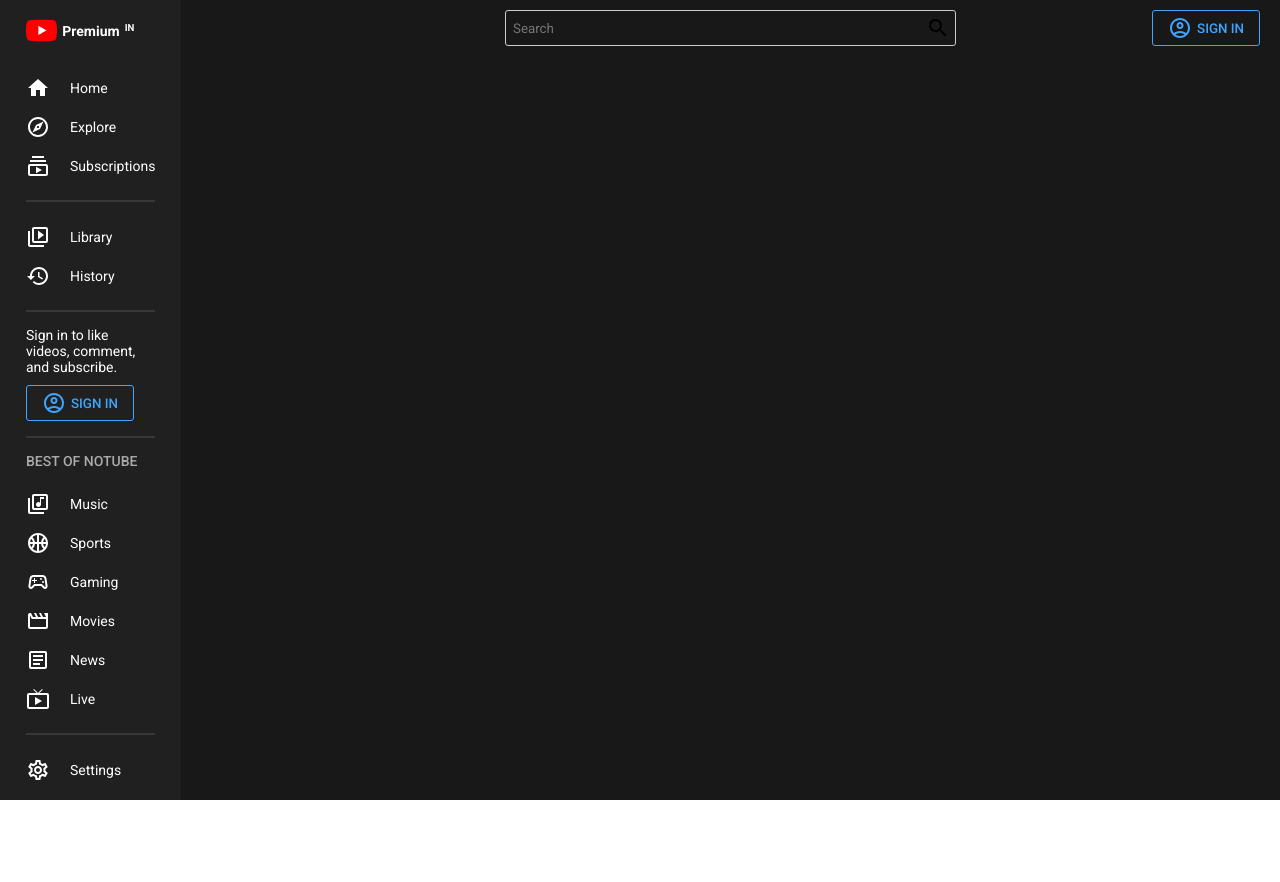
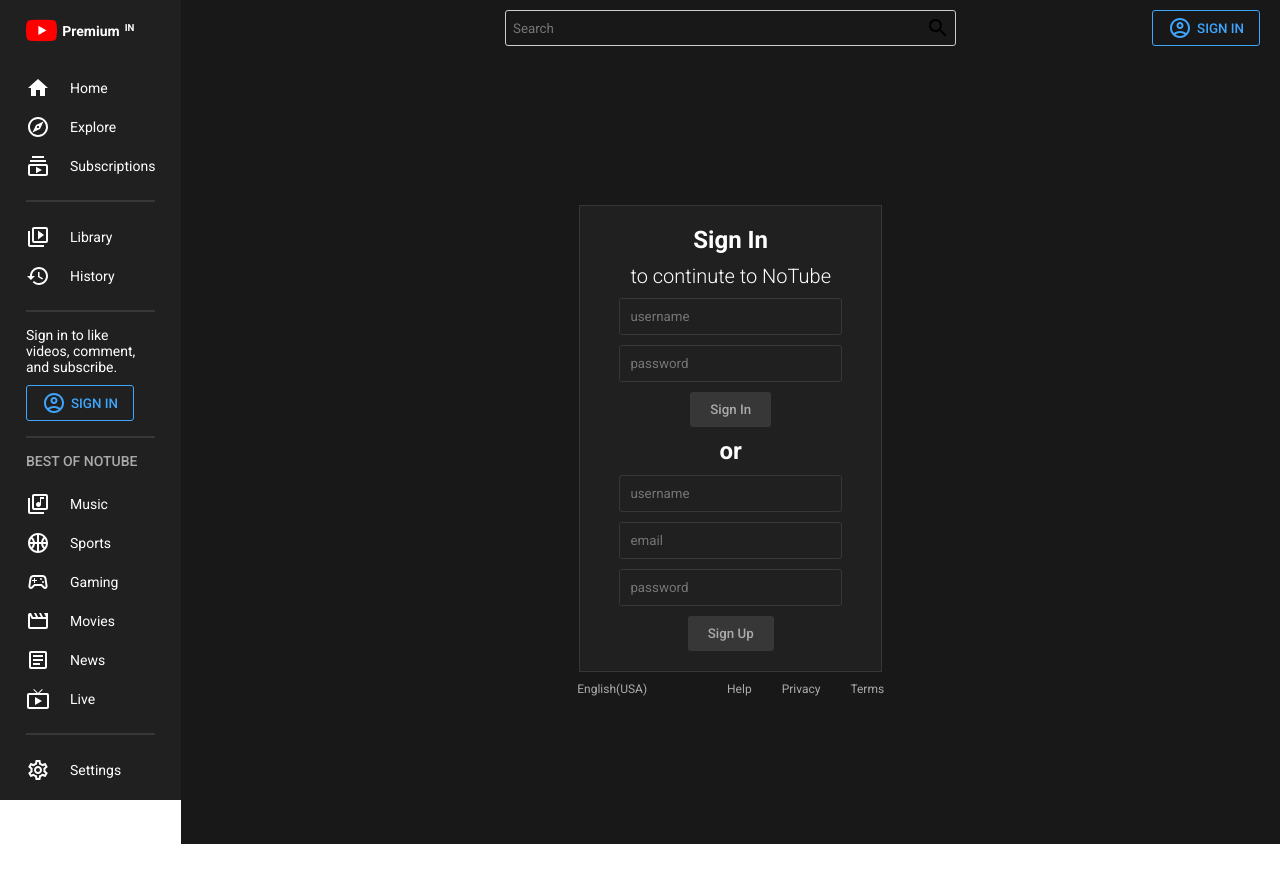
Before and after one commit to vrindavan/YouTubeFrontEnd, a React (Create React App) app: page /signin in a window 1280 px wide. Shown: the top 882 px of the page. Built offline with nearby package versions, Linux system fonts and the light colour scheme.

Commit message:
sign in page

```diff
--- a/src/App.jsx
+++ b/src/App.jsx
@@ -7,6 +7,7 @@
 import { BrowserRouter, Routes, Route } from 'react-router-dom';
 import Home from './pages/Home';
 import Video from './pages/Video';
+import SignIn from './pages/SignIn';
 
 const Container = styled.div`
 	display: flex;
@@ -35,6 +36,7 @@
 							<Routes>
 								<Route path='/'>
 									<Route index element={<Home />} />
+									<Route path='signin' element={<SignIn />} />
 									<Route path='video'>
 										<Route path=':id' element={<Video />} />
 									</Route>
--- a/src/components/Menu.jsx
+++ b/src/components/Menu.jsx
@@ -1,6 +1,7 @@
 import React from 'react';
 import styled from 'styled-components';
 import { Link } from 'react-router-dom';
+
 import HomeIcon from '@mui/icons-material/Home';
 import ExploreOutlinedIcon from '@mui/icons-material/ExploreOutlined';
 import SubscriptionsOutlinedIcon from '@mui/icons-material/SubscriptionsOutlined';
@@ -51,6 +52,10 @@
 	gap: 20px;
 	cursor: pointer;
 	padding: 7.5px 0;
+
+	&:hover {
+		background-color: ${({ theme }) => theme.soft};
+	}
 `;
 
 const Hr = styled.hr`
@@ -121,10 +126,12 @@
 				<Hr />
 				<Login>
 					Sign in to like videos, comment, and subscribe.
-					<Button>
-						<AccountCircleOutlinedIcon />
-						SIGN IN
-					</Button>
+					<Link to='signin' style={{ textDecoration: 'none' }}>
+						<Button>
+							<AccountCircleOutlinedIcon />
+							SIGN IN
+						</Button>
+					</Link>
 				</Login>
 				<Hr />
 				<Title>BEST OF NOTUBE</Title>
--- a/src/components/Navbar.jsx
+++ b/src/components/Navbar.jsx
@@ -1,5 +1,7 @@
 import React from 'react';
 import styled from 'styled-components';
+import { Link } from 'react-router-dom';
+
 import AccountCircleOutlinedIcon from '@mui/icons-material/AccountCircleOutlined';
 import SearchOutlinedIcon from '@mui/icons-material/SearchOutlined';
 
@@ -61,10 +63,12 @@
 					<Input placeholder='Search' />
 					<SearchOutlinedIcon />
 				</Search>
-				<Button>
-					<AccountCircleOutlinedIcon />
-					SIGN IN
-				</Button>
+				<Link to='signin' style={{ textDecoration: 'none' }}>
+					<Button>
+						<AccountCircleOutlinedIcon />
+						SIGN IN
+					</Button>
+				</Link>
 			</Wrapper>
 		</Container>
 	);
--- /dev/null
+++ b/src/pages/SignIn.jsx
@@ -0,0 +1,92 @@
+import React from 'react';
+import styled from 'styled-components';
+
+const Container = styled.div`
+	display: flex;
+	flex-direction: column;
+	align-items: center;
+	justify-content: center;
+	height: calc(100vh - 56px);
+	color: ${({ theme }) => theme.text};
+`;
+
+const Wrapper = styled.div`
+	display: flex;
+	align-items: center;
+	flex-direction: column;
+	background-color: ${({ theme }) => theme.bgLight};
+	border: 1px solid ${({ theme }) => theme.soft};
+	padding: 20px 50px;
+	gap: 10px;
+`;
+
+const Title = styled.h1`
+	font-size: 24px;
+`;
+
+const SubTitle = styled.h2`
+	font-size: 20px;
+	font-weight: 300;
+`;
+
+const Input = styled.input`
+	border: 1px solid ${({ theme }) => theme.soft};
+	border-radius: 3px;
+	padding: 10px;
+	background-color: transparent;
+	width: 100%;
+`;
+
+const Button = styled.button`
+	border-radius: 3px;
+	border: none;
+	padding: 10px 20px;
+	font-weight: 500;
+	cursor: pointer;
+	background-color: ${({ theme }) => theme.soft};
+	color: ${({ theme }) => theme.textSoft};
+`;
+
+const More = styled.div`
+	display: flex;
+	margin-top: 10px;
+	font-size: 12px;
+	color: ${({ theme }) => theme.textSoft};
+`;
+
+const Links = styled.div`
+	margin-left: 50px;
+`;
+
+const Link = styled.span`
+	margin-left: 30px;
+`;
+
+const SignIn = () => {
+	return (
+		<Container>
+			<Wrapper>
+				<Title>Sign In</Title>
+				<SubTitle>to continute to NoTube</SubTitle>
+				<Input placeholder='username' />
+				<Input type='password' placeholder='password' />
+				<Button>Sign In</Button>
+				<Title>or</Title>
+				<Input placeholder='username' />
+				<Input placeholder='email' />
+				<Input type='password' placeholder='password' />
+				<Button>Sign Up</Button>
+			</Wrapper>
+			<More>
+				English(USA)
+				<Links>
+					<Link>Help</Link>
+					<Link>Privacy</Link>
+					<Link>Terms</Link>
+				</Links>
+			</More>
+		</Container>
+	);
+};
+
+export default SignIn;
```
